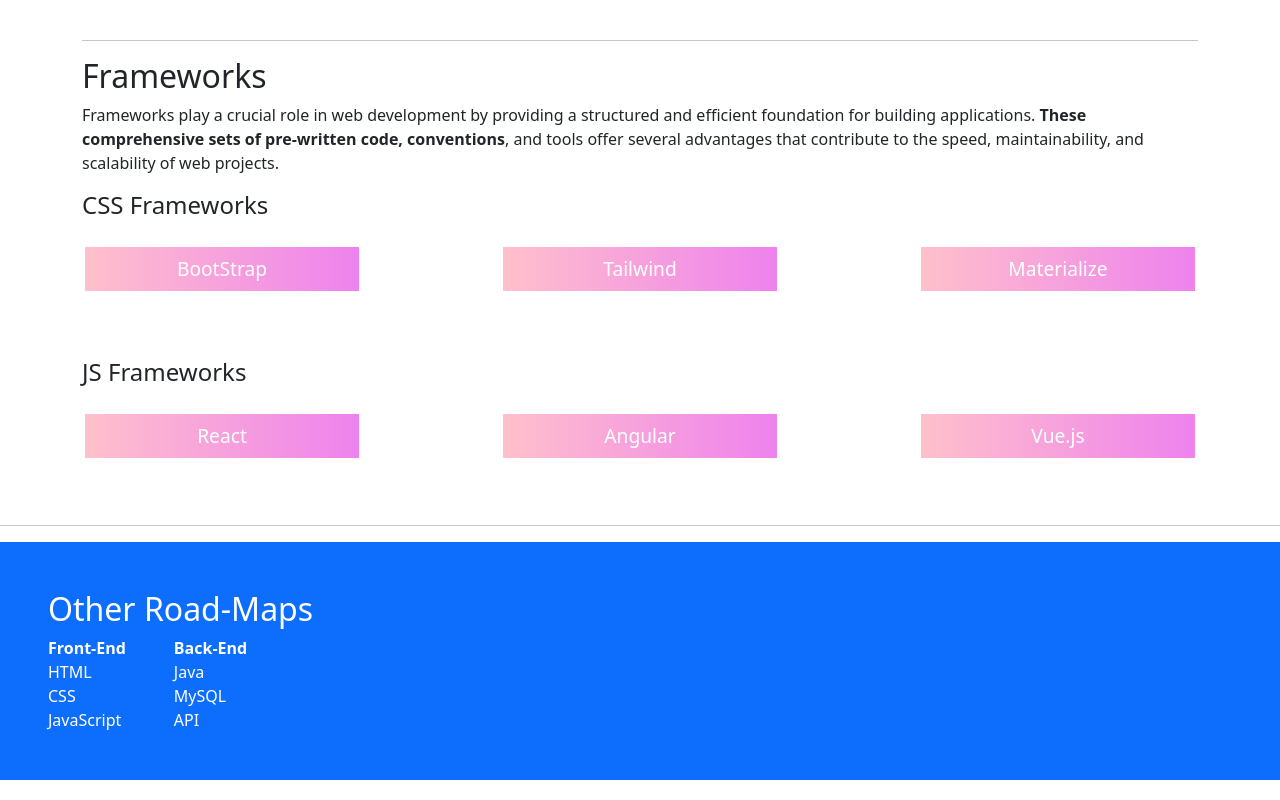
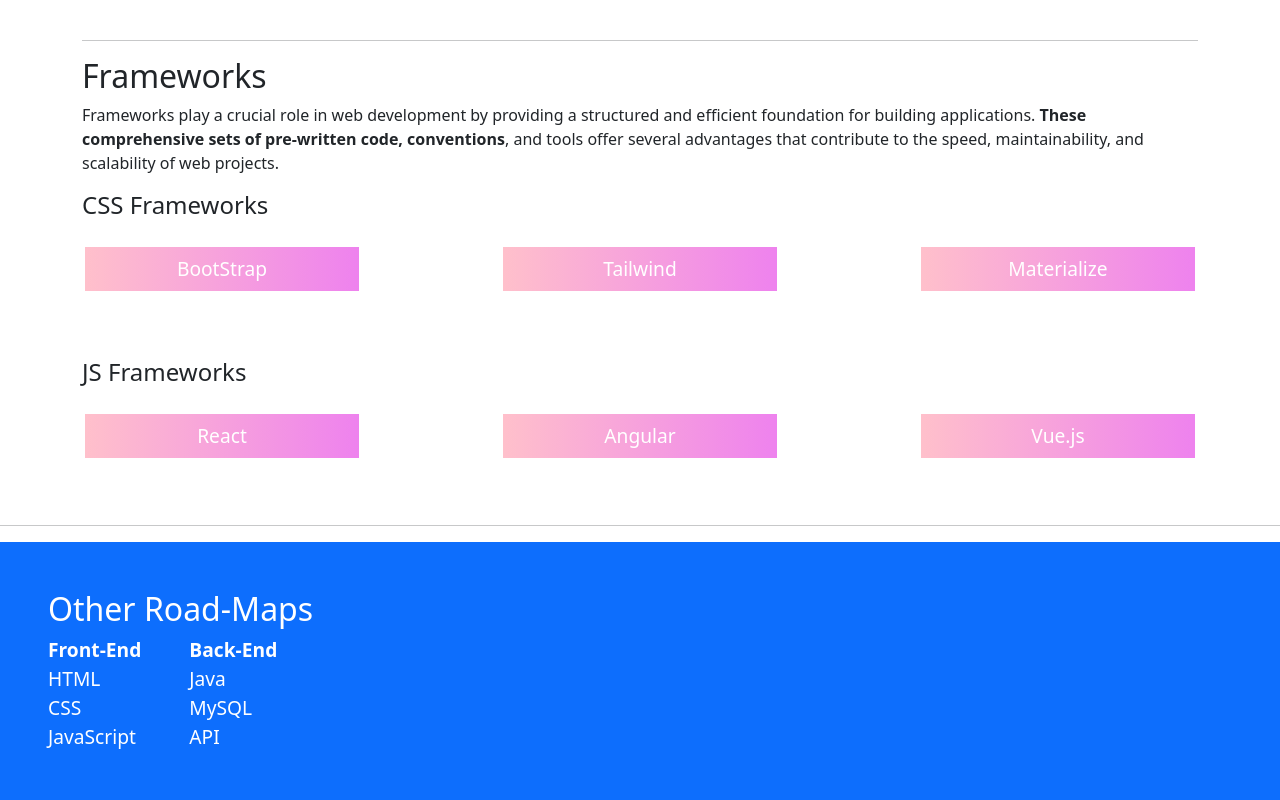
Before and after one commit to Muthu-Pandie/Future-creater, a plain HTML site: page Road-Map Project/fe.html in a window 1280 px wide. Shown: the part 903-1703 px from the top of the page. Drawn offline with Linux system fonts and the light colour scheme; a script that the page names is missing.

Commit message:
Update fe.css
footer update

```diff
--- a/Road-Map Project/fe.css
+++ b/Road-Map Project/fe.css
@@ -2,6 +2,11 @@
   margin: 0;
   padding: 0;
   box-sizing: border-box;
+}
+
+::selection {
+  color: white;
+  background:violet;
 }
 
 .header {
@@ -42,3 +47,14 @@
 .p:hover {
   background: linear-gradient(to left, pink, violet);
 }
+
+.footer{
+  height: auto;
+}
+
+
+.list a{
+  font-size: larger;
+  cursor: pointer;
+
+}
```
